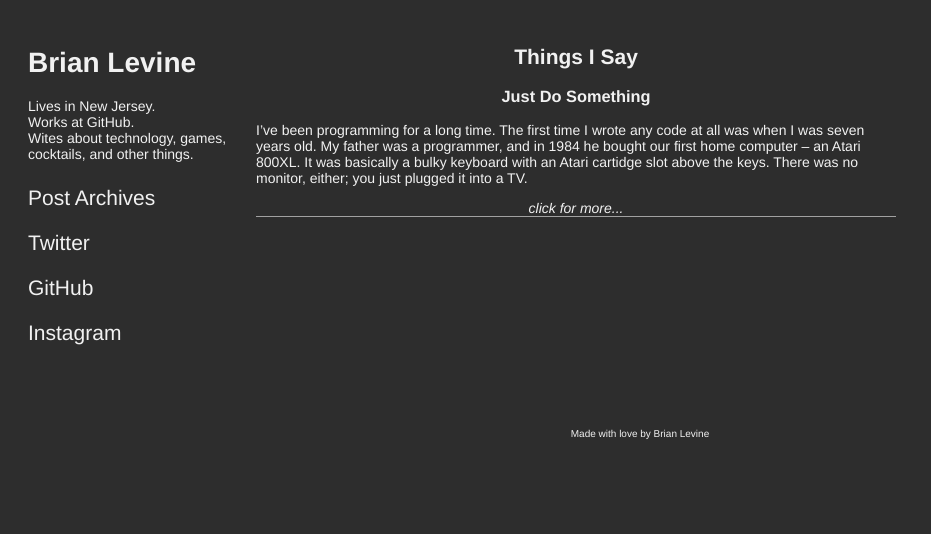
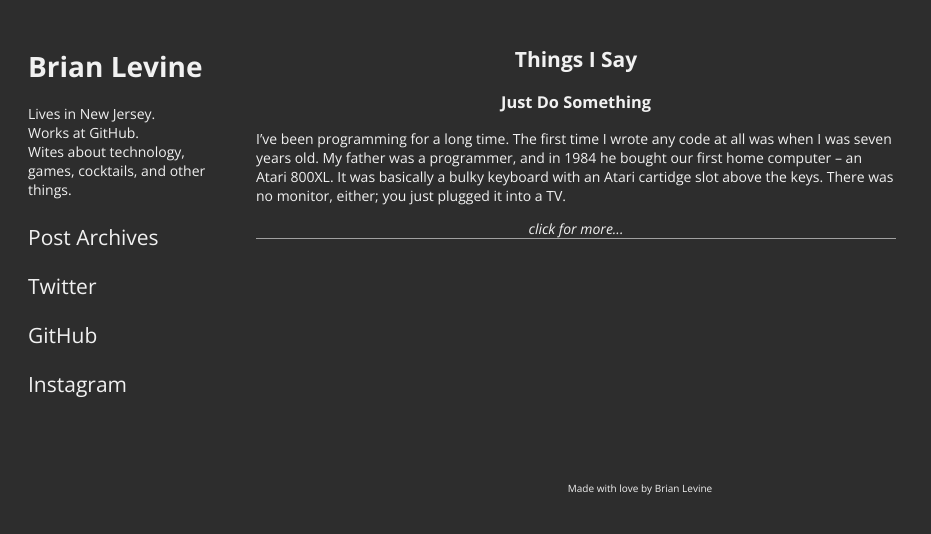
Before and after one commit to tinggalklik/balevine.github.io, a Jekyll site: the page built from index.html, in a window 1280 px wide. Shown: the top 534 px of the page, without its empty margins (0-931 px from the left). Built offline with Jekyll 4.4.1, drawn with Linux system fonts in a browser that asks for light colours.

Commit message:
Add Open Sans as primary font

```diff
--- a/_includes/head.html
+++ b/_includes/head.html
@@ -2,6 +2,7 @@
 <html>
 <head>
 <link rel="stylesheet" href="/css/screen.css" type="text/css" media="screen" />
+<link href='http://fonts.googleapis.com/css?family=Open+Sans:400italic,700italic,400,700' rel='stylesheet' type='text/css'>
 <title>{{ page.title }}</title>
 </head>
 
--- a/css/screen.css
+++ b/css/screen.css
@@ -15,7 +15,7 @@
 body {
   background-color: #2d2d2d;
   color: #f1f1f1;
-  font: 14px avenir, helvetica, arial, clean, sans-serif;
+  font: 14px 'Open Sans', sans-serif;
   text-align: center;
 }
 
```
